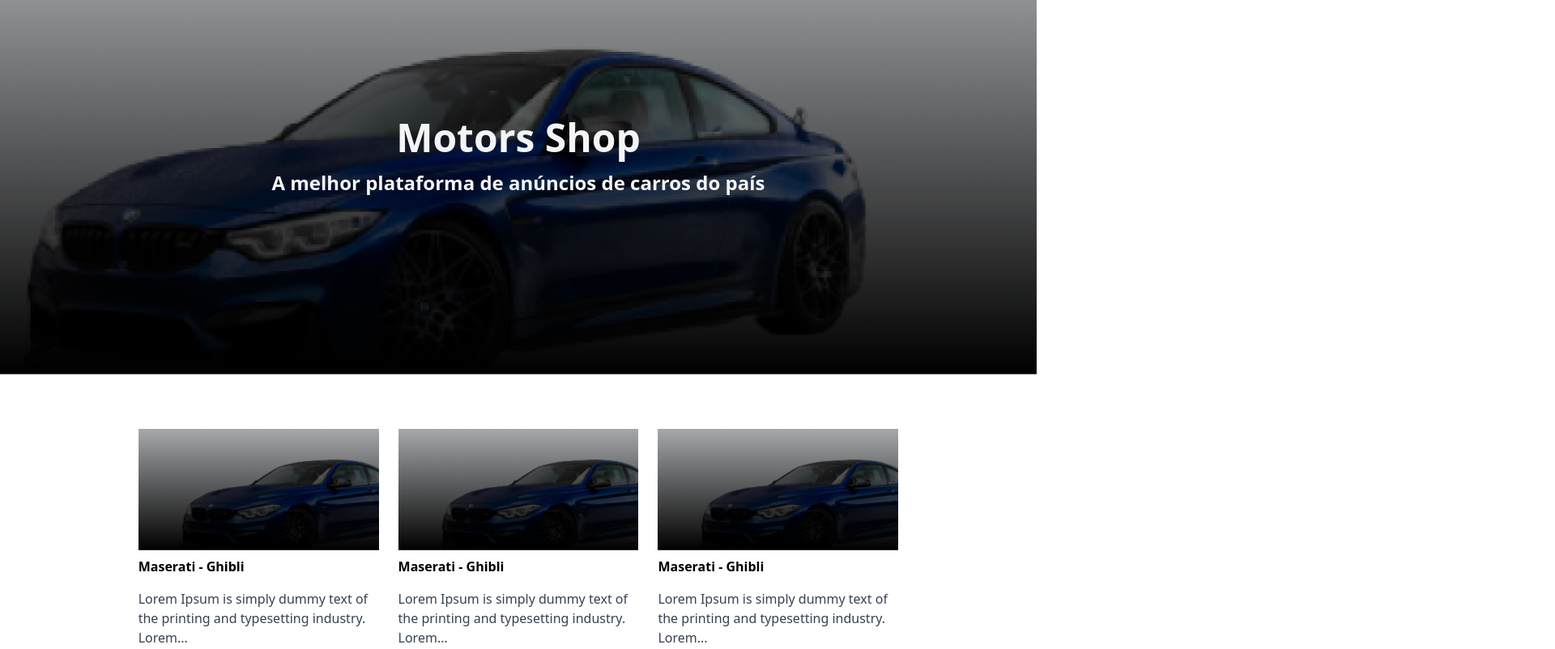
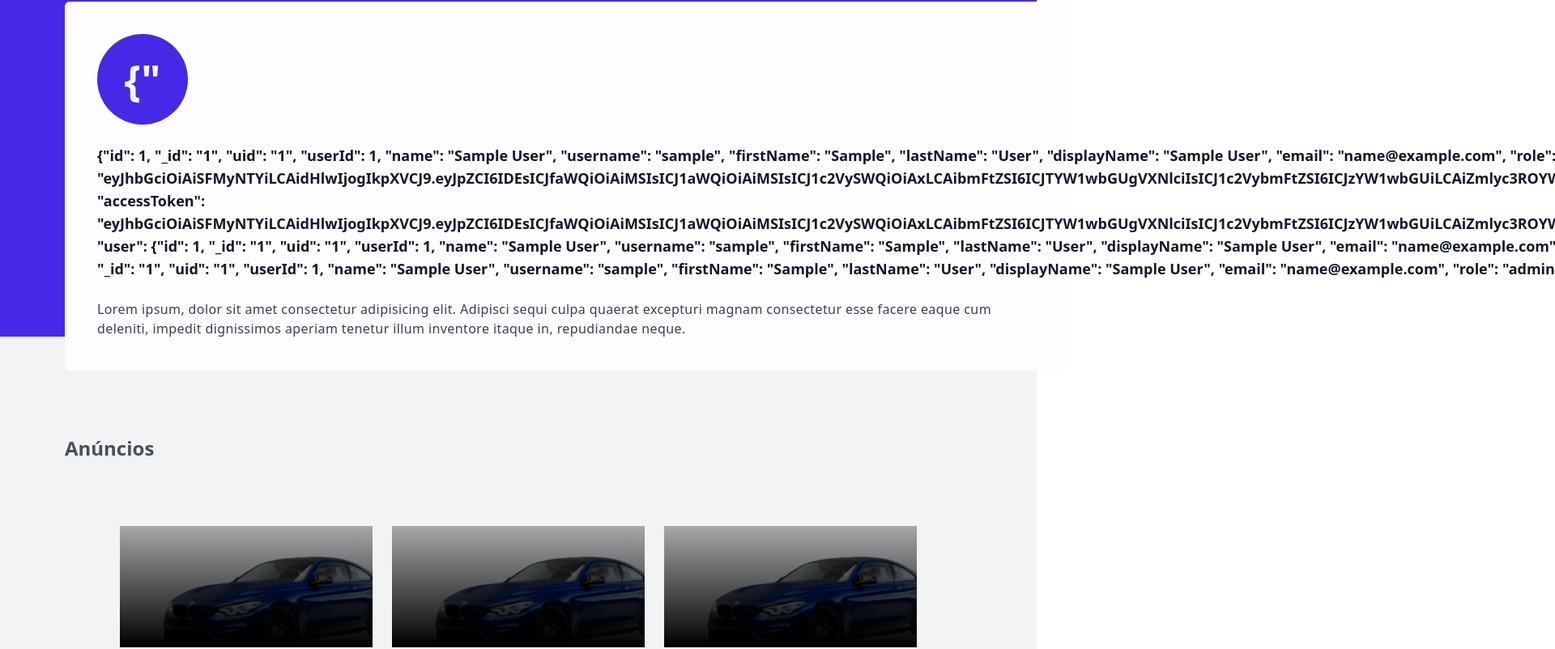
Before and after one commit to enriquevierne/frontend-final-project-m6, a React (Vite) app: page /dashboard in a window 1280 px wide. Shown: the part 158-960 px from the top of the page at 81% size, 1920 px wide, since content can reach past the window. Built offline with nearby package versions, Linux system fonts and the light colour scheme; sample sign-in values are in the browser's storage.

Commit message:
feat: add modal component and DashboardPage

```diff
--- a/src/Components/Anoucements/CardProduct/index.tsx
+++ b/src/Components/Anoucements/CardProduct/index.tsx
@@ -1,6 +1,6 @@
 export const CardProduct = () => {
   return (
-    <div className="min-w-[295px] lg:w-full lg:max-w-[312px] lg:col-span-4 flex flex-col gap-2">
+    <div className="min-w-[295px] max-w-[312px] flex flex-col gap-2">
       <div className="w-full h-[150px] bg-[url('./assets/main-banner.png')] bg-cover bg-no-repeat">
 
       </div>
--- a/src/Components/Form/LoginForm/index.tsx
+++ b/src/Components/Form/LoginForm/index.tsx
@@ -29,6 +29,7 @@ export const FormLogin = () => {
         <div className="flex flex-col gap-1 col-span-12">
           <InputLabel text="Nome" />
           <input
+            className="p-2 h-12 rounded-md bg-transparent outline-none border-2 border-grey4 text-gray-900  focus:border-brand1"
             {...register("email")}
             disabled={loading}
             type="text"
@@ -39,6 +40,7 @@ export const FormLogin = () => {
         <div className="flex flex-col gap-1 col-span-12">
           <InputLabel text="Email" />
           <input
+            className="p-2 h-12 rounded-md bg-transparent outline-none border-2 border-grey4 text-gray-900  focus:border-brand1"
             {...register("password")}
             disabled={loading}
             type="password"
@@ -46,7 +48,7 @@ export const FormLogin = () => {
           />
           {errors && <InputError error={errors.password} />}
         </div>
-        <div className="col-span-12 text-right font-semibold">
+        <div className="col-span-12 text-right text-sm text-grey7 font-medium tracking-wide">
           <span>Esqueci minha senha</span>
         </div>
         <div className="col-span-12 flex flex-col gap-6 text-center">
--- a/src/Components/Header/index.tsx
+++ b/src/Components/Header/index.tsx
@@ -23,7 +23,7 @@ export const Header = () => {
     >
       <div className="w-full max-w-7xl flex justify-between items-center">
         <Logo position="header" />
-        {user ? (
+        {user.name ? (
           <button
             onClick={() => setShowMenu(!showMenu)}
             className="hidden lg:flex items-center gap-2"
--- a/src/Components/Modal/index.tsx
+++ b/src/Components/Modal/index.tsx
@@ -1,16 +1,28 @@
+import { XMarkIcon } from "@heroicons/react/24/solid";
 import { ButtonDefault } from "../Form/Buttons";
 
-export const Modal = () => {
+
+
+export const Modal = ({setModal}) => {
   return (
-    <div className="w-11/12 m-auto rounded-md">
-      <div className="w-full p-4 flex justify-between">
-        <span className="font-bold">Sucesso!</span>
-        <span className="text-lg text-gray-400">X</span>
-      </div>
-      <div className="w-full p-4 flex flex-col gap-4">
-        <p className="font-bold">Sua conta foi criada com sucesso!</p>
-        <p className="text-gray-700">Agora você poderá ver seus negócios crescendo em grande escala</p>
-        <ButtonDefault />
+    <div className="w-full h-full absolute top-0 left-0 backdrop-opacity-20 backdrop-invert bg-black/60">
+      <div className="w-11/12 p-6 max-w-lg m-auto rounded-md bg-grey1 flex flex-col gap-4 mt-32 opacity-100 absolute left-0 right-0 ">
+        <div className="w-full flex justify-between">
+          <span className="font-bold">Sucesso!</span>
+          <span onClick={()=>setModal(false)} className="text-lg text-gray-400">
+            <XMarkIcon className="w-6 fill-grey7" />
+          </span>
+        </div>
+        <div className="w-full flex flex-col pt-8 gap-4">
+          <p className="font-bold">Sua conta foi criada com sucesso!</p>
+          <p className="text-gray-700 leading-6">
+            Agora você poderá ver seus negócios crescendo em grande escala
+          </p>
+          <ButtonDefault
+            label="Ir para o login"
+            style="w-fit rounded-md bg-brand1 p-2 text-grey2"
+          />
+        </div>
       </div>
     </div>
   );
--- /dev/null
+++ b/src/Components/ProfileCard/index.tsx
@@ -0,0 +1,26 @@
+export const ProfileCard = () => {
+  const type = localStorage.getItem("@TYPE");
+  const user: string | null = localStorage.getItem("@USER");
+  const name: string | null = user ? user[0] + user[1] : null;
+  return (
+    <div className="max-w-[1240px] flex flex-col gap-6 m-auto bg-grey0 p-10 rounded-md">
+      <span className="w-28 h-28 rounded-full bg-brand1 text-gray-100 text-[52px] font-semibold flex items-center justify-center">
+        {name}
+      </span>
+      <div className="flex items-center gap-2">
+        <span className="text-gray-900 font-semibold text-lg">{user}</span>
+        <span className="p-1 rounded-md bg-brand4 text-brand1 font-semibold">
+          {type == "true" ? "Anunciante" : "Comprador"}
+        </span>
+      </div>
+      <div className="w-full">
+        <p className="text-gray-700 tracking-wide">
+          Lorem ipsum, dolor sit amet consectetur adipisicing elit. Adipisci
+          sequi culpa quaerat excepturi magnam consectetur esse facere eaque cum
+          deleniti, impedit dignissimos aperiam tenetur illum inventore itaque
+          in, repudiandae neque.
+        </p>
+      </div>
+    </div>
+  );
+};
--- a/src/Pages/Dashboard/index.tsx
+++ b/src/Pages/Dashboard/index.tsx
@@ -1,17 +1,17 @@
 import { CardProduct } from "../../Components/Anoucements/CardProduct";
+import { ProfileCard } from "../../Components/ProfileCard";
 import { AuthenticatedTemplate } from "../../Components/Template/Authenticated";
 
 export const DashboardPage = () => {
   return (
     <AuthenticatedTemplate>
-      <div className="m-auto h-[544px] text-center flex flex-col justify-center text-gray-100 bg-[url('./assets/main-banner.png')] bg-no-repeat bg-center">
-        <h1 className="text-5xl p-2 font-bold">Motors Shop</h1>
-        <h2 className="text-2xl p-2 font-semibold">
-          A melhor plataforma de anúncios de carros do país
-        </h2>
-      </div>
-      <div className="w-full max-w-5xl m-auto">
-        <ul className="w-11/12 m-auto flex lg:grid lg:grid-cols-12 py-16 gap-6 overflow-x-auto">
+      <div className="m-auto flex flex-col justify-center bg-gradient-to-b from-brand1 from-25%  to-grey2 to-25% p-20">
+        <div className="w-11/12 lg:w-full max-w-[1392px] m-auto flex flex-col gap-20">
+          <ProfileCard />
+          <p className="text-2xl font-semibold text-grey8 w-11/12 lg:w-full m-auto">Anúncios</p>
+          <ul className="m-auto flex gap-6 overflow-x-auto lg:flex-wrap lg:justify-center">
+            <CardProduct />
+            <CardProduct />
             <CardProduct />
             <CardProduct />
             <CardProduct />
@@ -20,6 +20,7 @@ export const DashboardPage = () => {
             <CardProduct />
           </ul>
         </div>
+      </div>
     </AuthenticatedTemplate>
   );
 };
--- a/src/Providers/userContext.tsx
+++ b/src/Providers/userContext.tsx
@@ -19,7 +19,8 @@ interface IUserProviderProps {
 interface IUserContext {
   userRegister: (
     formData: TRegisterFormValues,
-    setLoading: React.Dispatch<React.SetStateAction<boolean>>
+    setLoading: React.Dispatch<React.SetStateAction<boolean>>,
+    setModal: React.Dispatch<React.SetStateAction<boolean>>
   ) => Promise<void>;
   userLogin: (
     formData: TLoginFormValues,
@@ -87,13 +88,14 @@ export const UserProvider = ({ children }: IUserProviderProps) => {
 
   const userRegister = async (
     formData: TRegisterFormValues,
-    setLoading: React.Dispatch<React.SetStateAction<boolean>>
+    setLoading: React.Dispatch<React.SetStateAction<boolean>>,
+    setModal: React.Dispatch<React.SetStateAction<boolean>>
   ) => {
     try {
       setLoading(true);
       await api.post<IUserRegisterResponse>("/users", formData);
-      toast.success("Usuário cadastrado");
-      navigate("/");
+      setModal(true)
+      window.scroll({top: 0, left: 0})
     } catch (error) {
       const Ierror = error as AxiosError;
       toast.error(Ierror.message);
```
Also changed, not shown: src/Components/Form/RegisterForm/index.tsx (+24 -3 lines). Lines whose indentation alone changed are shown as unchanged.
